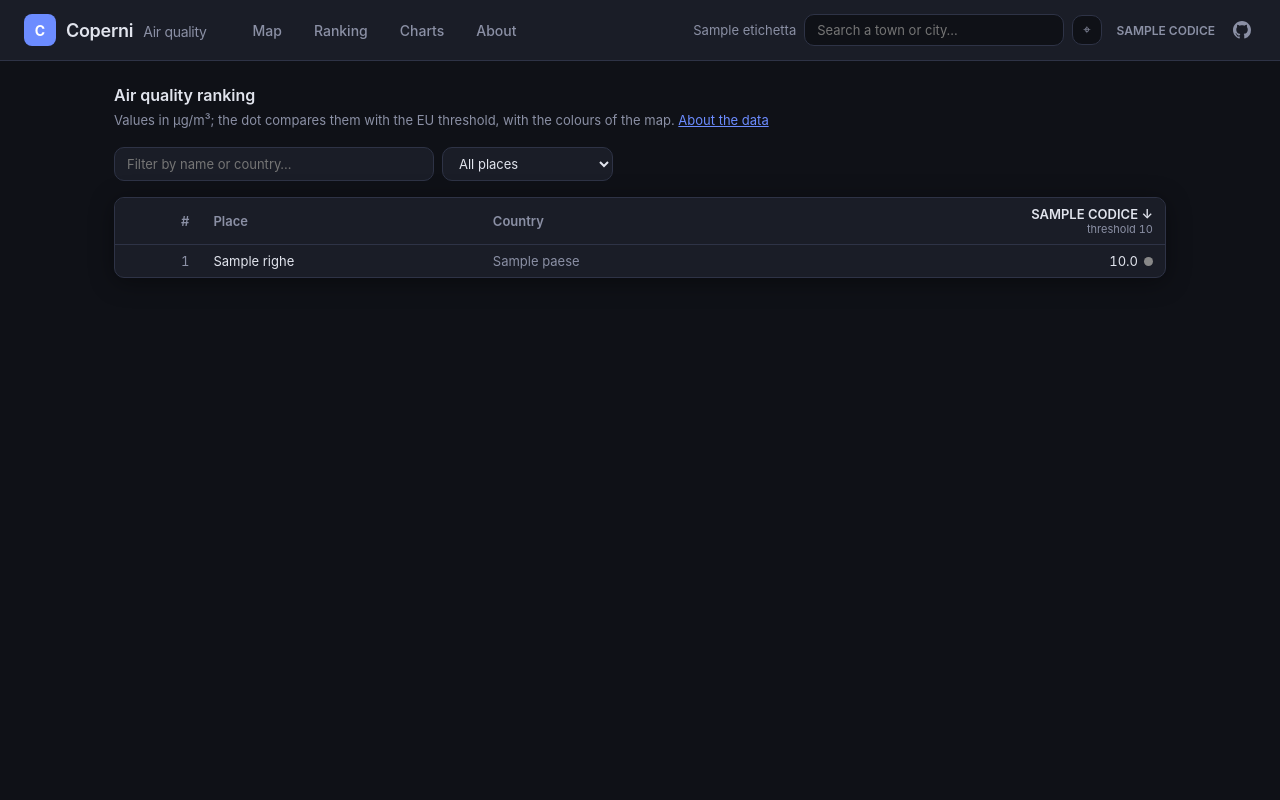
After one commit to azuki-beans/coperni, a Django app: template places/templates/classifica.html in a window 1280 px wide. The commit adds this page. Run offline with Django 5.2, Linux system fonts and the light colour scheme; the template is opened without the code that fills it: most values are stand-ins (such as "Sample title", 1, 10 or a date in 2020).

Commit message:
Adding classfica worst and best

```diff
--- a/config/sito.py
+++ b/config/sito.py
@@ -24,7 +24,7 @@ FAVICON_SVG = (
     'fill="#fff" text-anchor="middle">C</text></svg>'
 )
 
-# nella sitemap: le mappe dei luoghi più cercati (nome del luogo nel titolo della pagina)
+# nella sitemap (mappe con il nome del luogo nel titolo) e nella classifica: i luoghi più cercati
 POPOLAZIONE_MIN_COMUNI = 50_000
 POPOLAZIONE_MIN_CITTA = 500_000
 
@@ -77,7 +77,7 @@ class SitemapPagine(SitemapBase):
     def items(self):
         from pagine.views import PAGINE
 
-        return ['places:map', 'places:grafici', *(f'pagine:{slug}' for slug in PAGINE)]
+        return ['places:map', 'places:classifica', 'places:grafici', *(f'pagine:{slug}' for slug in PAGINE)]
 
     def location(self, item):
         if item.startswith('pagine:'):
--- a/places/templates/_header.html
+++ b/places/templates/_header.html
@@ -137,6 +137,7 @@
     </div>
     <nav class="nav-links">
         <a href="{% url 'places:map' %}?{{ centro.querystring }}" {% if nav_attiva == 'map' %}class="active"{% endif %}>{% translate "Map" %}</a>
+        <a href="{% url 'places:classifica' %}?{{ centro.querystring }}" {% if nav_attiva == 'classifica' %}class="active"{% endif %}>{% translate "Ranking" %}</a>
         <a href="{% url 'places:grafici' %}?{{ centro.querystring }}" {% if nav_attiva == 'grafici' %}class="active"{% endif %}>{% translate "Charts" %}</a>
         <a href="{% url 'pagine:indice' %}?{{ centro.querystring }}" {% if nav_attiva == 'info' %}class="active"{% endif %}>{% translate "About" %}</a>
     </nav>
--- /dev/null
+++ b/places/templates/classifica.html
@@ -0,0 +1,337 @@
+{% load i18n l10n %}<!DOCTYPE html>
+<html lang="{{ LANGUAGE_CODE }}">
+<head>
+    <meta charset="UTF-8">
+    <meta name="viewport" content="width=device-width, initial-scale=1.0">
+    {% translate "Air quality ranking" as titolo_pagina %}
+    <title>{{ titolo_pagina }} — Coperni</title>
+    {% include "_meta_head.html" %}
+    <style>
+        *, *::before, *::after {
+            margin: 0;
+            padding: 0;
+            box-sizing: border-box;
+        }
+
+        :root {
+            --bg: #0f1117;
+            --surface: #1a1d27;
+            --surface-hover: #242836;
+            --border: #2e3346;
+            --text: #e1e4ed;
+            --text-dim: #8b90a5;
+            --accent: #6c8cff;
+            --radius: 10px;
+            --shadow: 0 4px 24px rgba(0, 0, 0, 0.4);
+        }
+
+        body {
+            font-family: -apple-system, BlinkMacSystemFont, 'Segoe UI', system-ui, sans-serif;
+            background: var(--bg);
+            color: var(--text);
+            min-height: 100vh;
+            display: flex;
+            flex-direction: column;
+        }
+
+        /* ── Header ── */
+        header {
+            display: flex;
+            align-items: center;
+            padding: 14px 24px;
+            background: var(--surface);
+            border-bottom: 1px solid var(--border);
+            flex-shrink: 0;
+        }
+
+        .logo {
+            display: flex;
+            align-items: center;
+            gap: 10px;
+        }
+
+        .logo-icon {
+            width: 32px;
+            height: 32px;
+            background: var(--accent);
+            border-radius: 8px;
+            display: flex;
+            align-items: center;
+            justify-content: center;
+            font-weight: 700;
+            font-size: 14px;
+            color: #fff;
+        }
+
+        .logo h1 {
+            font-size: 18px;
+            font-weight: 600;
+            letter-spacing: -0.3px;
+        }
+
+        .logo h1 span {
+            color: var(--text-dim);
+            font-weight: 400;
+            margin-left: 6px;
+            font-size: 14px;
+        }
+
+        .nav-links {
+            display: flex;
+            gap: 4px;
+            margin-left: 32px;
+        }
+
+        .nav-links a {
+            padding: 6px 14px;
+            border-radius: var(--radius);
+            color: var(--text-dim);
+            text-decoration: none;
+            font-size: 14px;
+            font-weight: 500;
+        }
+
+        .nav-links a:hover {
+            background: var(--surface-hover);
+            color: var(--text);
+        }
+
+        .nav-links a.active {
+            background: var(--surface-hover);
+            color: var(--text);
+        }
+
+        /* ── Content ── */
+        .content {
+            flex: 1;
+            padding: 24px;
+            display: flex;
+            flex-direction: column;
+            gap: 16px;
+            max-width: 1100px;
+            width: 100%;
+            margin: 0 auto;
+        }
+
+        .intro h2 {
+            font-size: 16px;
+            font-weight: 600;
+            margin-bottom: 6px;
+        }
+
+        .intro p {
+            color: var(--text-dim);
+            font-size: 13px;
+            line-height: 1.5;
+        }
+
+        .intro a { color: var(--accent); }
+
+        .filtri {
+            display: flex;
+            gap: 8px;
+            flex-wrap: wrap;
+        }
+
+        .filtri input, .filtri select {
+            background: var(--surface);
+            color: var(--text);
+            border: 1px solid var(--border);
+            border-radius: var(--radius);
+            padding: 7px 12px;
+            font-size: 13px;
+            font-family: inherit;
+        }
+
+        .filtri input { flex: 1; min-width: 180px; max-width: 320px; }
+        .filtri input:focus, .filtri select:focus { outline: none; border-color: var(--accent); }
+
+        .tabella {
+            background: var(--surface);
+            border: 1px solid var(--border);
+            border-radius: var(--radius);
+            box-shadow: var(--shadow);
+            overflow-x: auto;
+        }
+
+        table {
+            width: 100%;
+            border-collapse: collapse;
+            font-size: 13px;
+        }
+
+        th, td {
+            padding: 8px 12px;
+            text-align: left;
+            white-space: nowrap;
+        }
+
+        thead th {
+            background: var(--surface);
+            border-bottom: 1px solid var(--border);
+            color: var(--text-dim);
+            font-weight: 600;
+        }
+
+        th button {
+            background: none;
+            border: 0;
+            color: inherit;
+            font: inherit;
+            cursor: pointer;
+            padding: 0;
+        }
+
+        th button:hover, th[aria-sort] button { color: var(--text); }
+        th[aria-sort="descending"] button::after { content: " ↓"; }
+        th[aria-sort="ascending"] button::after { content: " ↑"; }
+        th small { display: block; font-weight: 400; font-size: 11px; }
+
+        tbody tr:nth-child(even) { background: rgba(255, 255, 255, 0.02); }
+        tbody tr:hover { background: var(--surface-hover); }
+        td a { color: var(--text); text-decoration: none; }
+        td a:hover { color: var(--accent); }
+        .numero { text-align: right; font-variant-numeric: tabular-nums; }
+        th.numero { text-align: right; }
+        .dim { color: var(--text-dim); }
+
+        .pallino {
+            display: inline-block;
+            width: 9px;
+            height: 9px;
+            border-radius: 50%;
+            margin-left: 6px;
+            vertical-align: baseline;
+        }
+
+        .vuoto {
+            padding: 32px;
+            text-align: center;
+            color: var(--text-dim);
+        }
+    </style>
+</head>
+<body>
+
+<!-- ── Header ── -->
+{% include "_header.html" %}
+
+<!-- ── Content ── -->
+<div class="content">
+    <div class="intro">
+        <h2>{{ titolo_pagina }}</h2>
+        <p>
+            {% if corsa %}{% blocktranslate with data=corsa|date:"DATE_FORMAT" km=km %}Daily average (00–24 UTC) of the CAMS forecast of {{ data }}, over an area about {{ km }} km wide around each place: the same area as the charts.{% endblocktranslate %}{% endif %}
+            {% translate "Values in µg/m³; the dot compares them with the EU threshold, with the colours of the map." %}
+            <a href="{% url 'pagine:pagina' 'aggiornamenti' %}">{% translate "About the data" %}</a>
+        </p>
+    </div>
+
+    {% if righe %}
+    <div class="filtri">
+        <input type="search" id="filtro" placeholder="{% translate "Filter by name or country…" %}"
+               aria-label="{% translate "Filter by name or country" %}" autocomplete="off">
+        <select id="tipo" aria-label="{% translate "Places" %}">
+            <option value="">{% translate "All places" %}</option>
+            <option value="comune">{% translate "Italian municipalities" %}</option>
+            <option value="citta">{% translate "Other cities" %}</option>
+        </select>
+    </div>
+
+    <div class="tabella">
+        <table id="classifica">
+            <thead>
+            <tr>
+                <th class="numero">#</th>
+                <th><button type="button" data-colonna="1">{% translate "Place" %}</button></th>
+                <th><button type="button" data-colonna="2">{% translate "Country" %}</button></th>
+                {% for c in colonne %}
+                <th class="numero" {% if forloop.first %}aria-sort="descending"{% endif %}>
+                    <button type="button" data-colonna="{{ forloop.counter|add:2 }}" data-numerica>{{ c.codice|upper }}</button>
+                    {% if c.soglia %}<small>{% blocktranslate with soglia=c.soglia|floatformat:"-1" %}threshold {{ soglia }}{% endblocktranslate %}</small>{% endif %}
+                </th>
+                {% endfor %}
+            </tr>
+            </thead>
+            <tbody>
+            {% for r in righe %}
+            <tr data-tipo="{{ r.tipo }}">
+                <td class="numero dim">{{ forloop.counter }}</td>
+                <td><a href="{% url 'places:map' %}?{{ r.query }}">{{ r.nome }}</a></td>
+                <td class="dim">{{ r.paese }}</td>
+                {% for v in r.valori %}
+                <td class="numero" data-valore="{{ v.valore|default_if_none:''|unlocalize }}">{% if v.valore is None %}—{% else %}{{ v.valore|floatformat:1 }}{% endif %}{% if v.colore %}<i class="pallino" style="background:{{ v.colore }}"></i>{% endif %}</td>
+                {% endfor %}
+            </tr>
+            {% endfor %}
+            </tbody>
+        </table>
+        <div class="vuoto" id="nessun-risultato" hidden>{% translate "No place matches the filter." %}</div>
+    </div>
+    {% else %}
+    <div class="tabella"><div class="vuoto">{% translate "The ranking is not available yet: it is computed with the next forecast update." %}</div></div>
+    {% endif %}
+</div>
+
+<script>
+    // Ordinamento e filtro nel browser: le righe sono poche centinaia e arrivano già nell'HTML.
+    (() => {
+        const tabella = document.getElementById('classifica');
+        if (!tabella) return;
+        const corpo = tabella.tBodies[0];
+        const righe = [...corpo.rows];
+        const filtro = document.getElementById('filtro');
+        const tipo = document.getElementById('tipo');
+        const nessuno = document.getElementById('nessun-risultato');
+        // senza maiuscole né accenti: "munchen" trova München
+        const normalizza = (testo) => testo.normalize('NFD').replace(/\p{M}/gu, '').toLocaleLowerCase();
+        const confronto = new Intl.Collator(document.documentElement.lang, { sensitivity: 'base' });
+
+        function numera() {
+            let n = 0;
+            for (const riga of corpo.rows) if (!riga.hidden) riga.cells[0].textContent = ++n;
+            nessuno.hidden = n > 0;
+        }
+
+        tabella.querySelectorAll('th button').forEach((bottone) => {
+            bottone.addEventListener('click', () => {
+                const th = bottone.closest('th');
+                const colonna = Number(bottone.dataset.colonna);
+                const numerica = 'numerica' in bottone.dataset;
+                // primo clic: i valori più alti (o i nomi dalla A) in cima; poi si inverte
+                const iniziale = numerica ? 'descending' : 'ascending';
+                const verso = th.getAttribute('aria-sort') === iniziale
+                    ? (iniziale === 'descending' ? 'ascending' : 'descending') : iniziale;
+                tabella.querySelectorAll('th[aria-sort]').forEach((t) => t.removeAttribute('aria-sort'));
+                th.setAttribute('aria-sort', verso);
+                const segno = verso === 'ascending' ? 1 : -1;
+
+                const chiave = (riga) => numerica
+                    ? (riga.cells[colonna].dataset.valore === '' ? null : Number(riga.cells[colonna].dataset.valore))
+                    : riga.cells[colonna].textContent.trim();
+                righe.sort((a, b) => {
+                    const [x, y] = [chiave(a), chiave(b)];
+                    if (x === null || y === null) return (x === null) - (y === null);  // vuoti in fondo
+                    return segno * (numerica ? x - y : confronto.compare(x, y));
+                });
+                corpo.append(...righe);
+                numera();
+            });
+        });
+
+        function filtra() {
+            const testo = normalizza(filtro.value.trim());
+            for (const riga of righe) {
+                const nome = normalizza(`${riga.cells[1].textContent} ${riga.cells[2].textContent}`);
+                riga.hidden = (tipo.value && riga.dataset.tipo !== tipo.value) || !nome.includes(testo);
+            }
+            numera();
+        }
+
+        filtro.addEventListener('input', filtra);
+        tipo.addEventListener('change', filtra);
+    })();
+</script>
+
+</body>
+</html>
--- a/places/urls.py
+++ b/places/urls.py
@@ -6,5 +6,6 @@ app_name = "places"
 
 urlpatterns = [
     path("", views.map_view, name="map"),
+    path("classifica/", views.classifica_view, name="classifica"),
     path("grafici/", views.grafici_view, name="grafici"),
 ]
```
Also changed, not shown: CLAUDE.md (+14 -0 lines), copernicus/export.py (+74 -1 lines), copernicus/griglia.py (+28 -10 lines), docs/architecture.md (+2 -2 lines), pagine/templates/pagine/en/aggiornamenti.html (+9 -0 lines), pagine/templates/pagine/it/aggiornamenti.html (+9 -0 lines), places/views.py (+63 -0 lines), README.md, locale/it/LC_MESSAGES/django.po.
